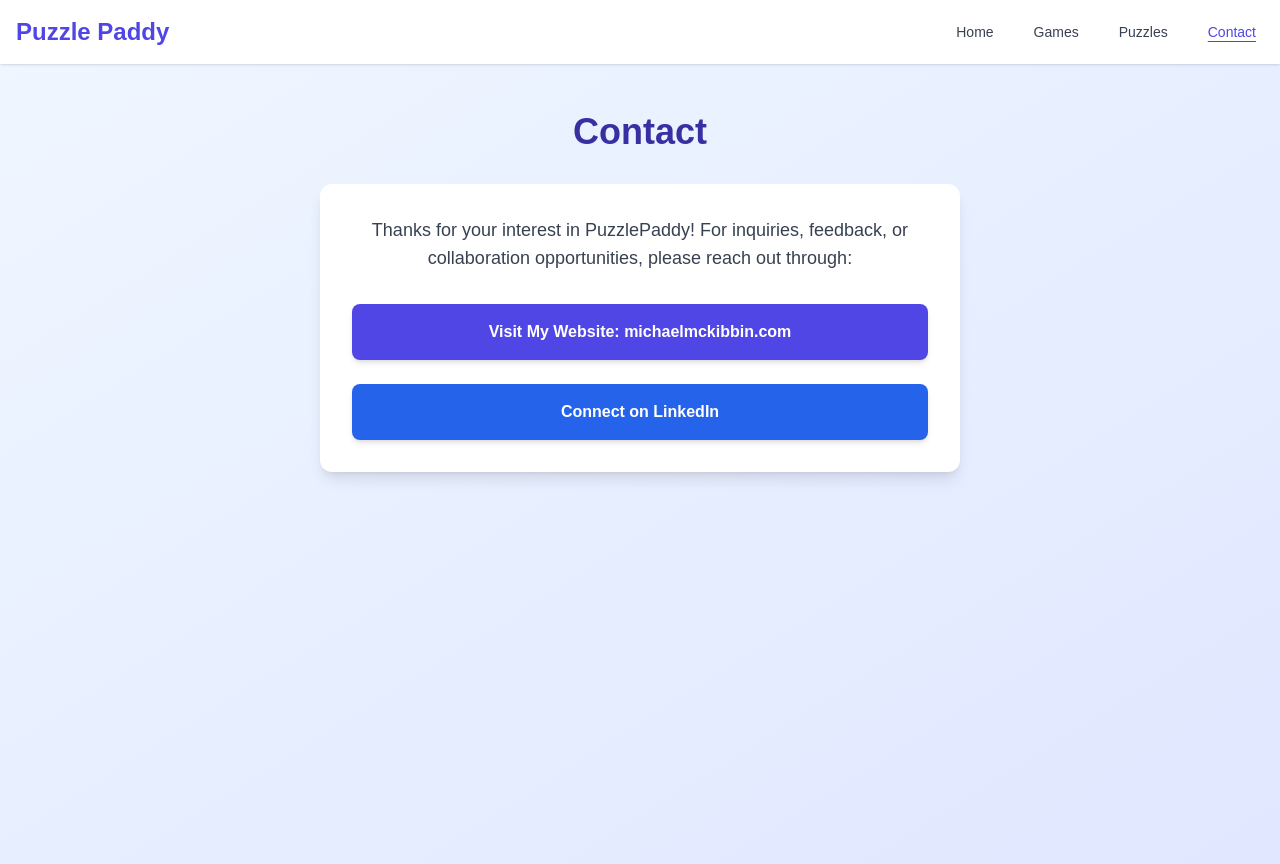
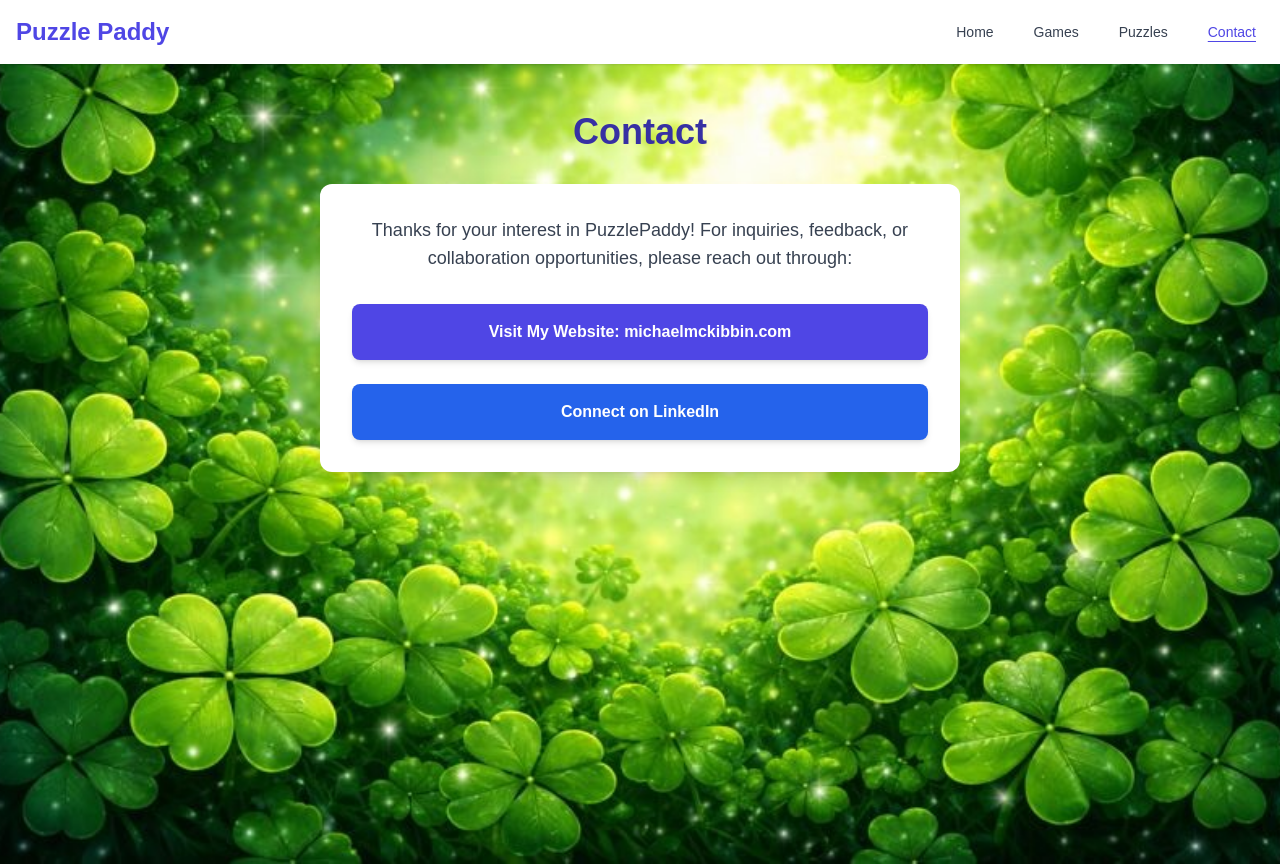
Before and after one commit to MichaelMcKibbin/puzzlepaddy.com, a Next.js app: page /contact in a window 1280 px wide. Built offline with nearby package versions, Linux system fonts and the light colour scheme.

Commit message:
design: Added new shamrocks background

```diff
--- a/pages/_app.js
+++ b/pages/_app.js
@@ -59,7 +59,7 @@ export default function App({ Component, pageProps }) {
                 <meta httpEquiv="Pragma" content="no-cache" />
                 <meta httpEquiv="Expires" content="0" />
             </Head>
-            <div className="min-h-screen bg-gradient-to-br from-gray-50 to-blue-50 text-gray-900">
+            <div className="min-h-screen bg-shamrocks bg-cover bg-center bg-no-repeat text-gray-900">
                 <Header />
                 <main>
                     <Component {...pageProps} />
--- a/pages/contact.js
+++ b/pages/contact.js
@@ -1,7 +1,7 @@
 // /pages/contact.js
 export default function Contact() {
     return (
-        <div className="min-h-screen bg-gradient-to-br from-blue-50 to-indigo-100 py-12">
+        <div className="min-h-screen py-12">
             <div className="max-w-2xl mx-auto px-4">
                 <h1 className="text-4xl font-bold text-center mb-8 text-indigo-800">Contact</h1>
 
--- a/tailwind.config.js
+++ b/tailwind.config.js
@@ -6,6 +6,9 @@ module.exports = {
     ],
     theme: {
         extend: {
+            backgroundImage: {
+                'shamrocks': "url('/images/ShamrocksBackground.jpg')",
+            },
             animation: {
                 'fade-in': 'fadeIn 0.3s ease-in-out',
             },
```
Also changed, not shown: public/images/ShamrocksBackground.jpg (added).
